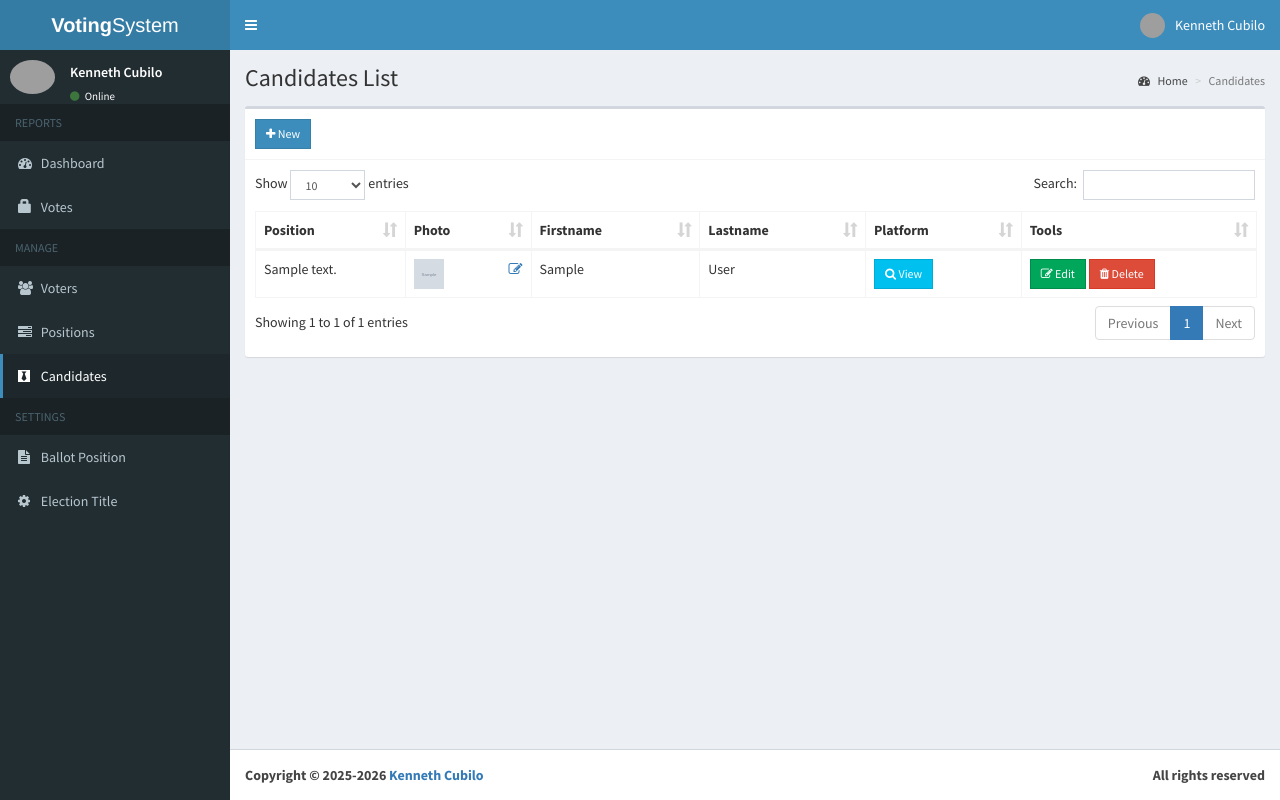
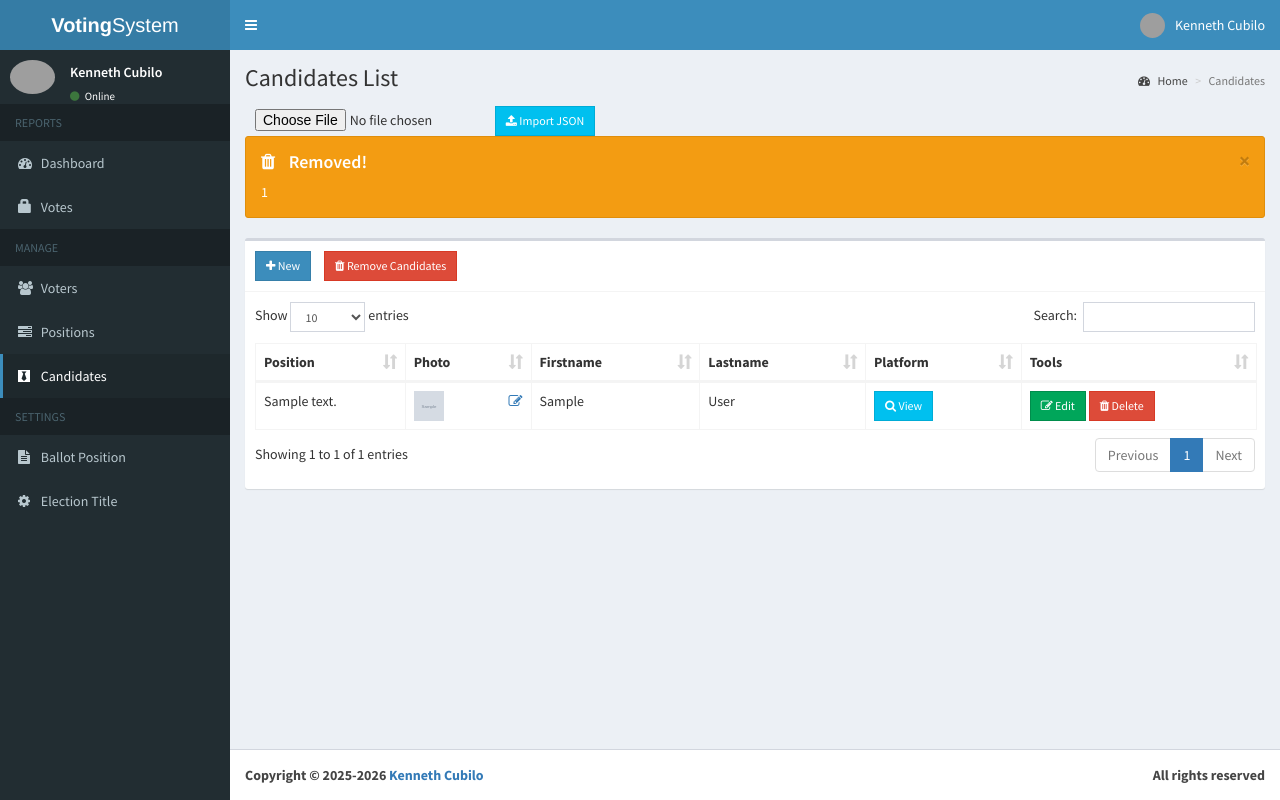
Before and after one commit to KENnotcode/Voting-System, a PHP site: page /admin/candidates.php in a window 1280 px wide. Run offline with PHP 8.4, Linux system fonts and the light colour scheme; a user stored in the database is signed in; data comes from the database, SQL or seed files in the repository; tables that the repository leaves empty hold one stand-in row (values such as "Sample post"); grey boxes marked "Sample" are stand-in pictures; some libraries are stand-ins or nearby versions; grey boxes are pictures that could not be loaded.

Commit message:
Added IMPORT json, Remove candidates

```diff
--- a/admin/candidates.php
+++ b/admin/candidates.php
@@ -1,3 +1,50 @@
+<?php
+// Handle Remove Candidates action
+if(isset($_POST['remove_candidates'])){
+  include 'includes/conn.php';
+  $sql = "DELETE FROM candidates";
+  if($conn->query($sql)){
+    $_SESSION['success'] = "Success!<br>All candidates removed successfully.";
+  }else{
+    $_SESSION['error'] = "Error!<br>Failed to remove candidates.";
+  }
+  header('Location: candidates.php');
+  exit();
+}
+
+// Handle Import Candidates from JSON
+if(isset($_FILES['candidates_json']) && $_FILES['candidates_json']['error'] == UPLOAD_ERR_OK){
+  include 'includes/conn.php';
+  $jsonData = file_get_contents($_FILES['candidates_json']['tmp_name']);
+  $candidates = json_decode($jsonData, true);
+  if(is_array($candidates)){
+    $imported = 0;
+    $failed = 0;
+    foreach($candidates as $cand){
+      $firstname = isset($cand['firstname']) ? $conn->real_escape_string($cand['firstname']) : '';
+      $lastname = isset($cand['lastname']) ? $conn->real_escape_string($cand['lastname']) : '';
+      $position_id = isset($cand['position_id']) ? intval($cand['position_id']) : 0;
+      $platform = isset($cand['platform']) ? $conn->real_escape_string($cand['platform']) : '';
+      $photo = isset($cand['photo']) ? $conn->real_escape_string($cand['photo']) : '';
+      if($firstname && $lastname && $position_id){
+        $sql = "INSERT INTO candidates (firstname, lastname, position_id, platform, photo) VALUES ('$firstname', '$lastname', '$position_id', '$platform', '$photo')";
+        if($conn->query($sql)){
+          $imported++;
+        }else{
+          $failed++;
+        }
+      }else{
+        $failed++;
+      }
+    }
+    $_SESSION['success'] = "Success!<br>Imported $imported candidates. Failed: $failed.";
+  }else{
+    $_SESSION['error'] = "Error!<br>Invalid JSON format.";
+  }
+  echo '<meta http-equiv="refresh" content="0;url=candidates.php">';
+  exit();
+}
+?>
 <?php include 'includes/session.php'; ?>
 <?php include 'includes/header.php'; ?>
 <body class="hold-transition skin-blue sidebar-mini">
@@ -20,6 +67,14 @@
     </section>
     <!-- Main content -->
     <section class="content">
+      <div class="row">
+        <div class="col-xs-12">
+          <form id="importForm" method="post" enctype="multipart/form-data" style="display:inline-block; margin-left:10px;">
+            <input type="file" name="candidates_json" accept="application/json" style="display:inline-block;" required>
+            <button type="submit" class="btn btn-info btn-sm btn-flat"><i class="fa fa-upload"></i> Import JSON</button>
+          </form>
+        </div>
+      </div>
       <?php
         if(isset($_SESSION['error'])){
           echo "
@@ -41,12 +96,36 @@
           ";
           unset($_SESSION['success']);
         }
+        if(isset($_SESSION['notify'])){
+          echo "
+            <div class='alert alert-info alert-dismissible'>
+              <button type='button' class='close' data-dismiss='alert' aria-hidden='true'>&times;</button>
+              <h4><i class='icon fa fa-info'></i> Notification!</h4>
+              ".$_SESSION['notify']."
+            </div>
+          ";
+          unset($_SESSION['notify']);
+        }
+        if(isset($_SESSION['remove'])){
+          echo "
+            <div class='alert alert-warning alert-dismissible'>
+              <button type='button' class='close' data-dismiss='alert' aria-hidden='true'>&times;</button>
+              <h4><i class='icon fa fa-trash'></i> Removed!</h4>
+              ".$_SESSION['remove']."
+            </div>
+          ";
+          unset($_SESSION['remove']);
+        }
       ?>
       <div class="row">
         <div class="col-xs-12">
           <div class="box">
             <div class="box-header with-border">
               <a href="#addnew" data-toggle="modal" class="btn btn-primary btn-sm btn-flat"><i class="fa fa-plus"></i> New</a>
+              <form method="post" style="display:inline-block; margin-left:10px;" onsubmit="return confirm('Are you sure you want to remove all candidates?');">
+                <input type="hidden" name="remove_candidates" value="1">
+                <button type="submit" class="btn btn-danger btn-sm btn-flat"><i class="fa fa-trash"></i> Remove Candidates</button>
+              </form>
             </div>
             <div class="box-body">
               <table id="example1" class="table table-bordered">
```
